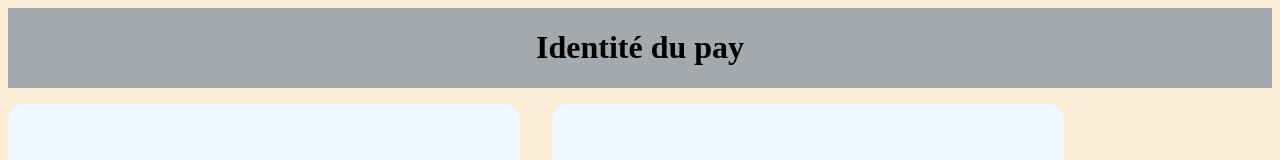
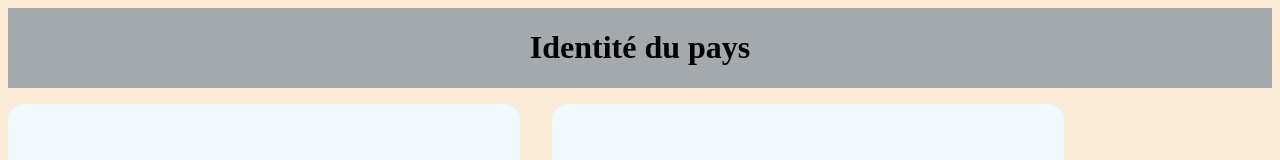
Before and after one commit to Bld-26/Aout-guinne, a plain HTML site: page identite_pay.html in a window 1280 px wide. Shown: the top 160 px of the page. Drawn offline with Linux system fonts and the light colour scheme.

Commit message:
ajout d'un s sur identité du pays

```diff
--- a/identite_pay.html
+++ b/identite_pay.html
@@ -8,7 +8,7 @@
 </head>
 <body>
     <header>
-        <h1>Identité du pay</h1>
+        <h1>Identité du pays</h1>
     </header>
 
     <main class="main_identité">
```
